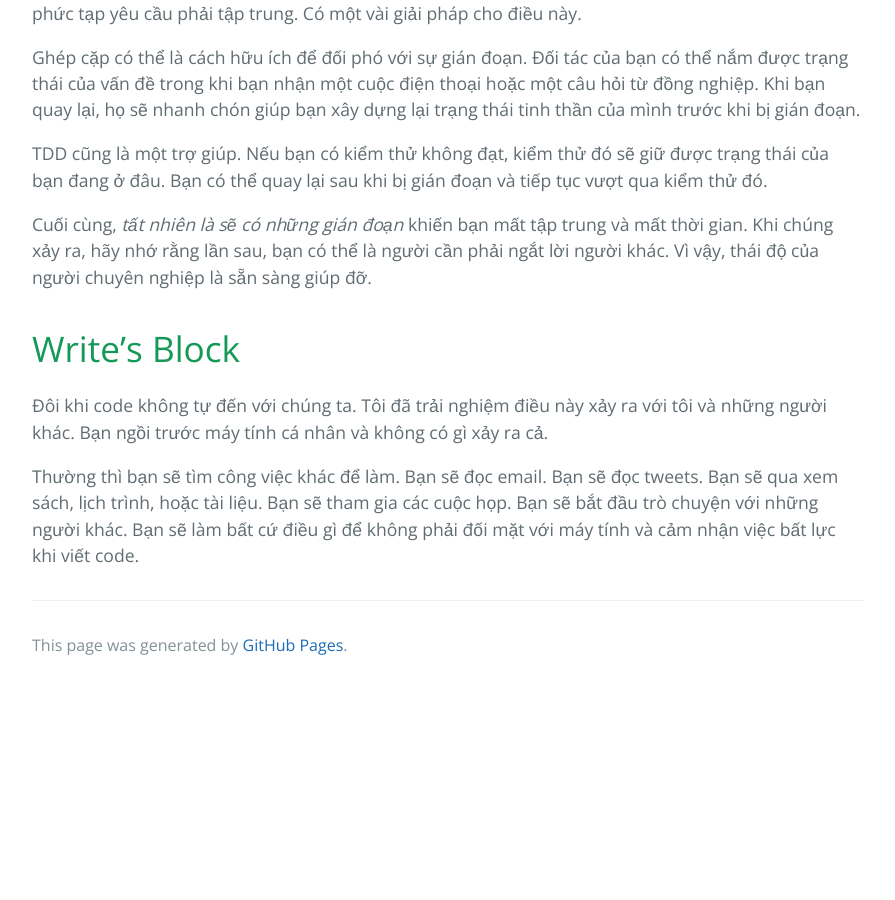
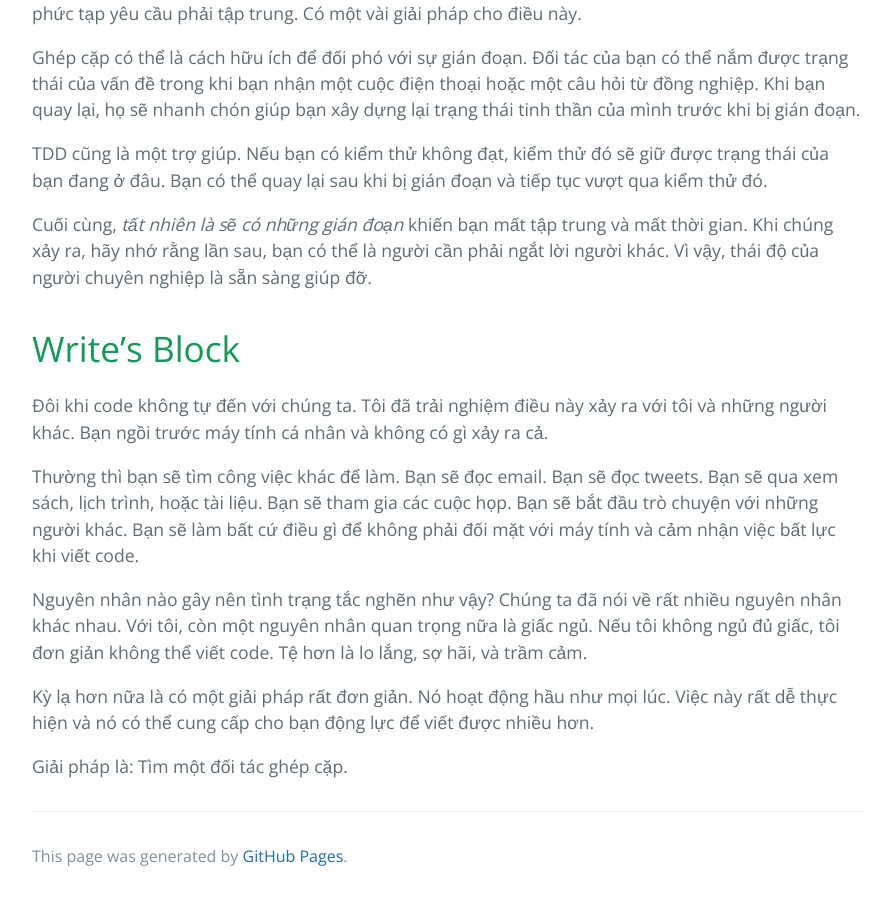
Before and after one commit to HaiBV/haibv.github.io, a Jekyll site: the page built from clean-coder/chapter-4-coding.md, in a window 1280 px wide and 900 px high, scrolled down 5740 px. Shown: the whole window, without its empty margins (192-1087 px from the left). Built offline with Jekyll 4.4.1, drawn with Linux system fonts in a browser that asks for light colours; our own code applies the rules of GitHub Pages for plain Markdown files; before the commit the page ends 6429 px from its top, so only the background shows below that.

Commit message:
Book - The Clean Coder - Chapter 4 - Coding

```diff
--- a/clean-coder/chapter-4-coding.md
+++ b/clean-coder/chapter-4-coding.md
@@ -117,3 +117,9 @@ Cuối cùng, _tất nhiên là sẽ có những gián đoạn_ khiến bạn m
 Đôi khi code không tự đến với chúng ta. Tôi đã trải nghiệm điều này xảy ra với tôi và những người khác. Bạn ngồi trước máy tính cá nhân và không có gì xảy ra cả.
 
 Thường thì bạn sẽ tìm công việc khác để làm. Bạn sẽ đọc email. Bạn sẽ đọc tweets. Bạn sẽ qua xem sách, lịch trình, hoặc tài liệu. Bạn sẽ tham gia các cuộc họp. Bạn sẽ bắt đầu trò chuyện với những người khác. Bạn sẽ làm bất cứ điều gì để không phải đối mặt với máy tính và cảm nhận việc bất lực khi viết code.
+
+Nguyên nhân nào gây nên tình trạng tắc nghẽn như vậy? Chúng ta đã nói về rất nhiều nguyên nhân khác nhau. Với tôi, còn một nguyên nhân quan trọng nữa là giấc ngủ. Nếu tôi không ngủ đủ giấc, tôi đơn giản không thể viết code. Tệ hơn là lo lắng, sợ hãi, và trầm cảm.
+
+Kỳ lạ hơn nữa là có một giải pháp rất đơn giản. Nó hoạt động hầu như mọi lúc. Việc này rất dễ thực hiện và nó có thể cung cấp cho bạn động lực để viết được nhiều hơn.
+
+Giải pháp là: Tìm một đối tác ghép cặp.
```
